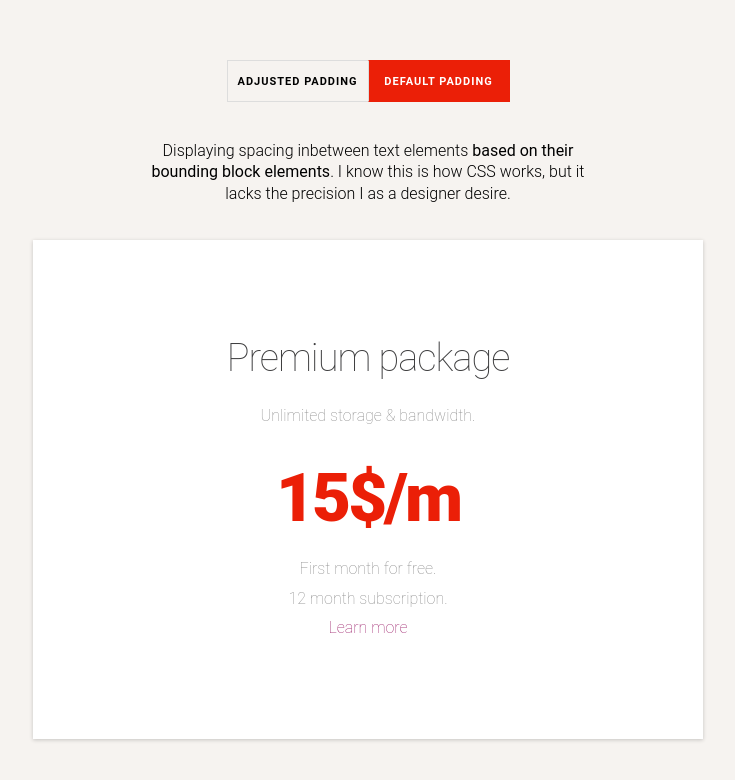
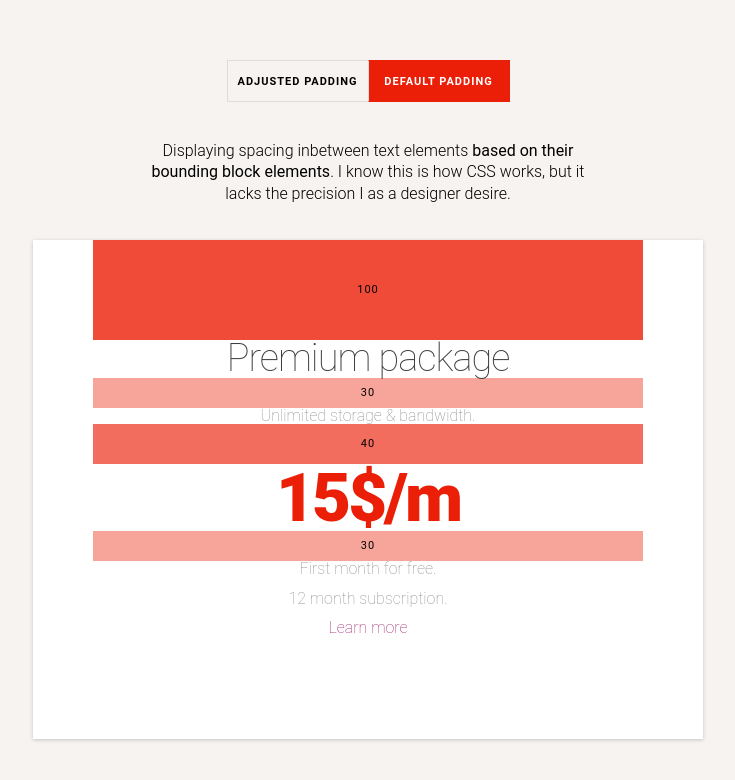
Before and after one commit to hankatt-zz/x-baseline-spacing, a plain HTML site: page index.html in a window 1280 px wide. Both pictures are taken after a click on the element "DEFAULT PADDING". Shown: the whole page, without its empty margins (272-1007 px from the left). Drawn offline with nearby package versions, Linux system fonts and the light colour scheme.

Commit message:
Added spacings and the possibility to toggle their visibility.

```diff
--- a/css/style.css.scss
+++ b/css/style.css.scss
@@ -30,13 +30,13 @@ body {
 
 @function whitespace-previous($font-size) {
   //$baseline-to-bottom: .165 * $font-size; (Roboto)
-  @return .165 * $font-size;
+  @return .125 * $font-size;
 }
 
 @function whitespace-top($font-size) {
   //$top-to-cap: .13 * $font-size; (Roboto)
   //$cap-to-x: .18 * $font-size; (Roboto)
-  @return .31 * $font-size;
+  @return .315 * $font-size;
 }
 
 @function font-whitespace($font-size, $previous-font-size: 0) {
@@ -56,6 +56,9 @@ body {
   padding: 0 60px 90px;
   box-shadow: 0 1px 4px rgba(0, 0, 0, .2);
   box-sizing: border-box;
+  &:hover {
+    cursor: pointer;
+  }
 }
 
 .modal--example {
@@ -161,6 +164,15 @@ body {
   }
 }
 
+.has-spacings {
+  .offer--name,
+  .offer--name + .offer--description,
+  .offer--description + .offer--price,
+  .offer--price + .offer--metadata {
+    padding-top: 0;
+  }
+}
+
 /*
     __________________________________________________________________
 
@@ -248,3 +260,58 @@ body {
   font-weight: 600;
   font-family: "Roboto";
 }
+
+/*
+    __________________________________________________________________
+
+    SPACINGS
+    __________________________________________________________________
+*/
+
+.modal--price__spacings {
+  width: 100%;
+  height: 100%;
+  position: relative;
+}
+
+.modal--price__spacings > .row {
+  position: absolute;
+}
+
+.row {
+  width: 100%;
+  text-align: center;
+  font-family: "Roboto";
+  font-size: 11px;
+  letter-spacing: 1px;
+  text-transform: uppercase;
+  opacity: 1;
+  transition: opacity .3s;
+  &.is-hidden {
+    opacity: 0;
+  }
+}
+
+.row-100 {
+  height: 100px;
+  line-height: 100px;
+  background-color: rgba(235, 31, 7, .8);
+}
+
+.row-30 {
+  height: 30px;
+  line-height: 30px;
+  top: 120px;
+  background-color: rgba(235, 31, 7, .4);
+}
+
+.row-40 {
+  height: 40px;
+  line-height: 40px;
+  top: 157px;
+  background-color: rgba(235, 31, 7, .65);
+}
+
+.row-30.copy1 {
+  top: 233px;
+}
--- a/index.html
+++ b/index.html
@@ -18,6 +18,12 @@
   <div class="modal--example visible">
     <p class="modal--example__description">Displaying spacing inbetween text elements <em>based on their baseline and x-height</em>, rather than their bounding block element.</p>
     <div class="modal--price__container adjusted">
+      <div class="modal--price__spacings">
+        <div class="row row-100">100</div>
+        <div class="row row-30">30</div>
+        <div class="row row-40">40</div>
+        <div class="row row-30 copy1">30</div>
+      </div>
       <h3 class="offer--name">Premium package</h3>
       <p class="offer--description">Unlimited storage & bandwidth.</p>
       <h1 class="offer--price">15$/m</h1>
@@ -28,10 +34,14 @@
   </div>
   <div class="modal--example">
     <p class="modal--example__description">Displaying spacing inbetween text elements <em>based on their bounding block elements</em>. I know this is how CSS works, but it lacks the precision I as a designer desire.</p>
-    <div class="modal--price__container">
+    <div class="modal--price__container has-spacings">
+      <div class="row row-100">100</div>
       <h3 class="offer--name">Premium package</h3>
+      <div class="row row-30">30</div>
       <p class="offer--description">Unlimited storage & bandwidth.</p>
+      <div class="row row-40">40</div>
       <h1 class="offer--price">15$/m</h1>
+      <div class="row row-30 copy1">30</div>
       <p class="offer--metadata">First month for free.</p>
       <p class="offer--metadata">12 month subscription.</p>
       <a class="offer--info">Learn more</a>
--- a/js/app.js
+++ b/js/app.js
@@ -15,4 +15,11 @@ $(document).ready(function() {
       sibling_modal.addClass('visible');
     }
   });
+
+  $(".modal--price__container").on('click', function() {
+    active_tab = $(".segmented-tab.active");
+    active_tab_index = active_tab.index();
+    modal = $(".modal--price__container:eq(" +active_tab_index +")");
+    modal.find('.row').toggleClass('is-hidden');
+  });
 });
```
Also changed, not shown: css/style.css, 1 other file.
